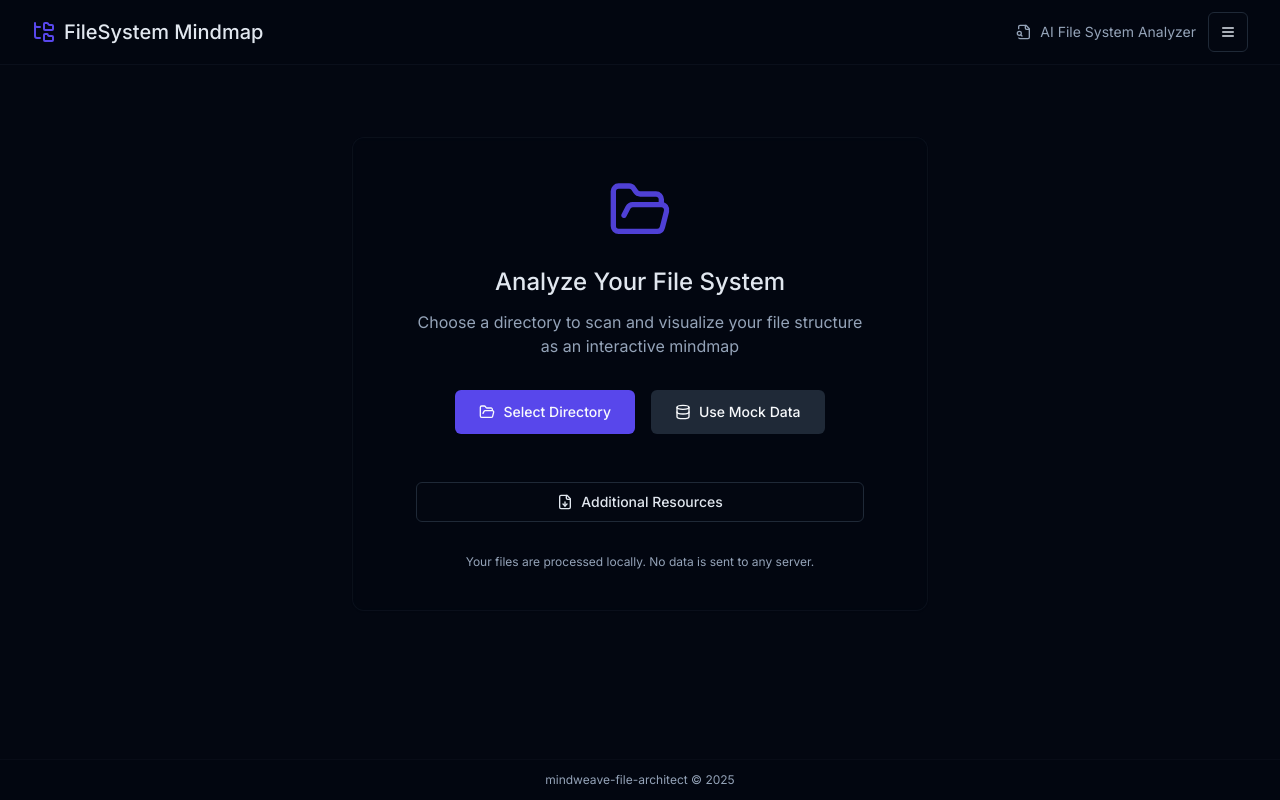
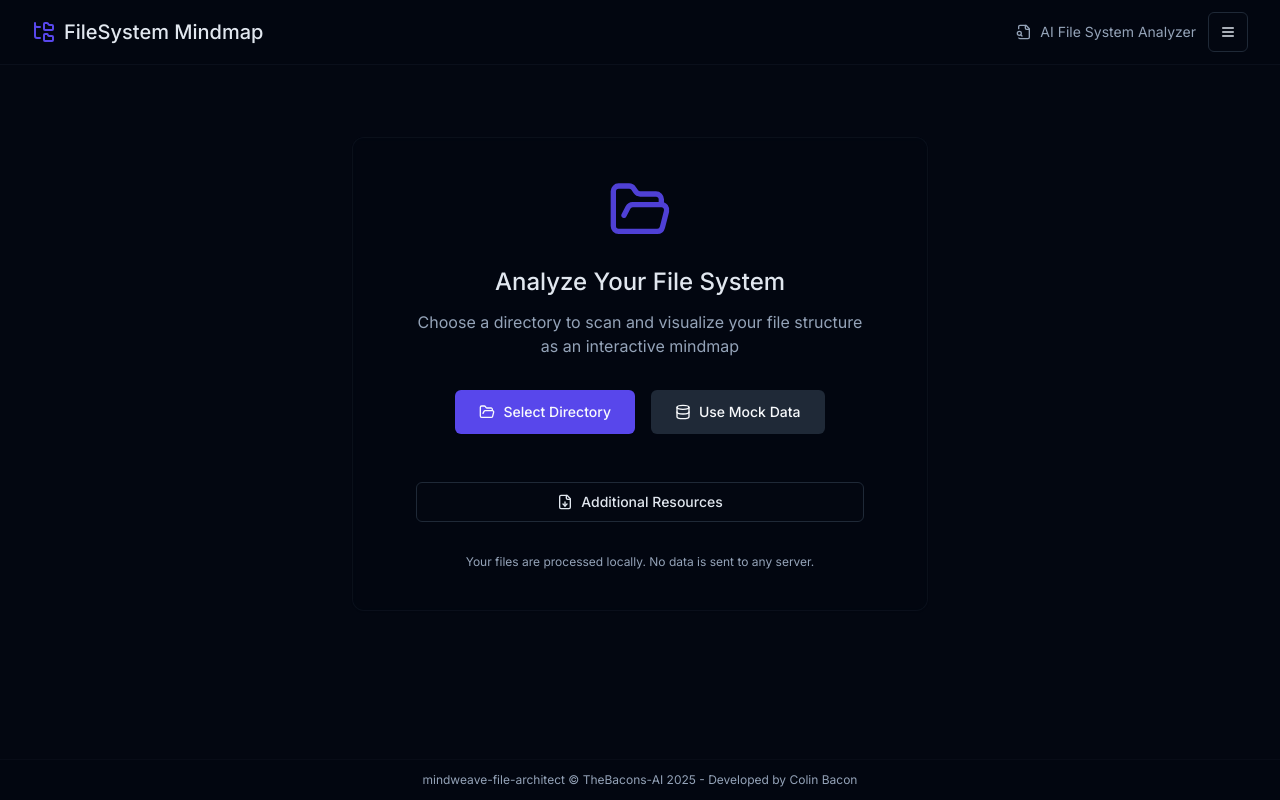
Before and after one commit to thebacons/mindweave-file-architect, a React (Vite) app: page / in a window 1280 px wide. Built offline with nearby package versions, Linux system fonts and the light colour scheme.

Commit message:
Add copyright notice
Adds a copyright notice to the application's name in the header.

```diff
--- a/src/pages/Index.tsx
+++ b/src/pages/Index.tsx
@@ -1,4 +1,3 @@
-
 import { useState } from "react";
 import FileUploader from "@/components/FileUploader";
 import MindMap from "@/components/MindMap";
@@ -267,7 +266,7 @@ src/
 
       <footer className="border-t border-border/20 py-3 bg-background/50 backdrop-blur-sm">
         <div className="container text-center text-xs text-muted-foreground">
-          <p>mindweave-file-architect © {new Date().getFullYear()}</p>
+          <p>mindweave-file-architect © TheBacons-AI {new Date().getFullYear()} - Developed by Colin Bacon</p>
         </div>
       </footer>
     </div>
```
